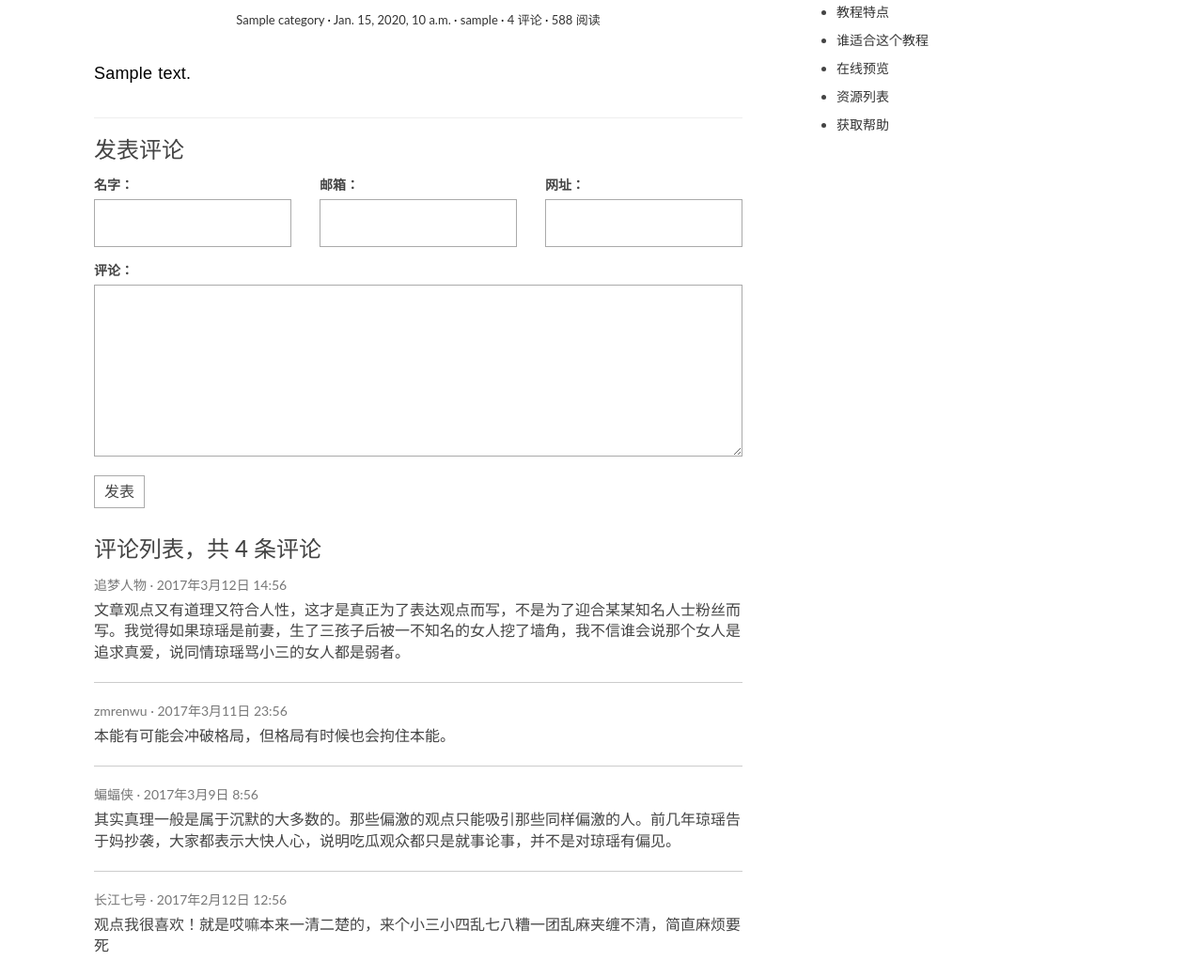
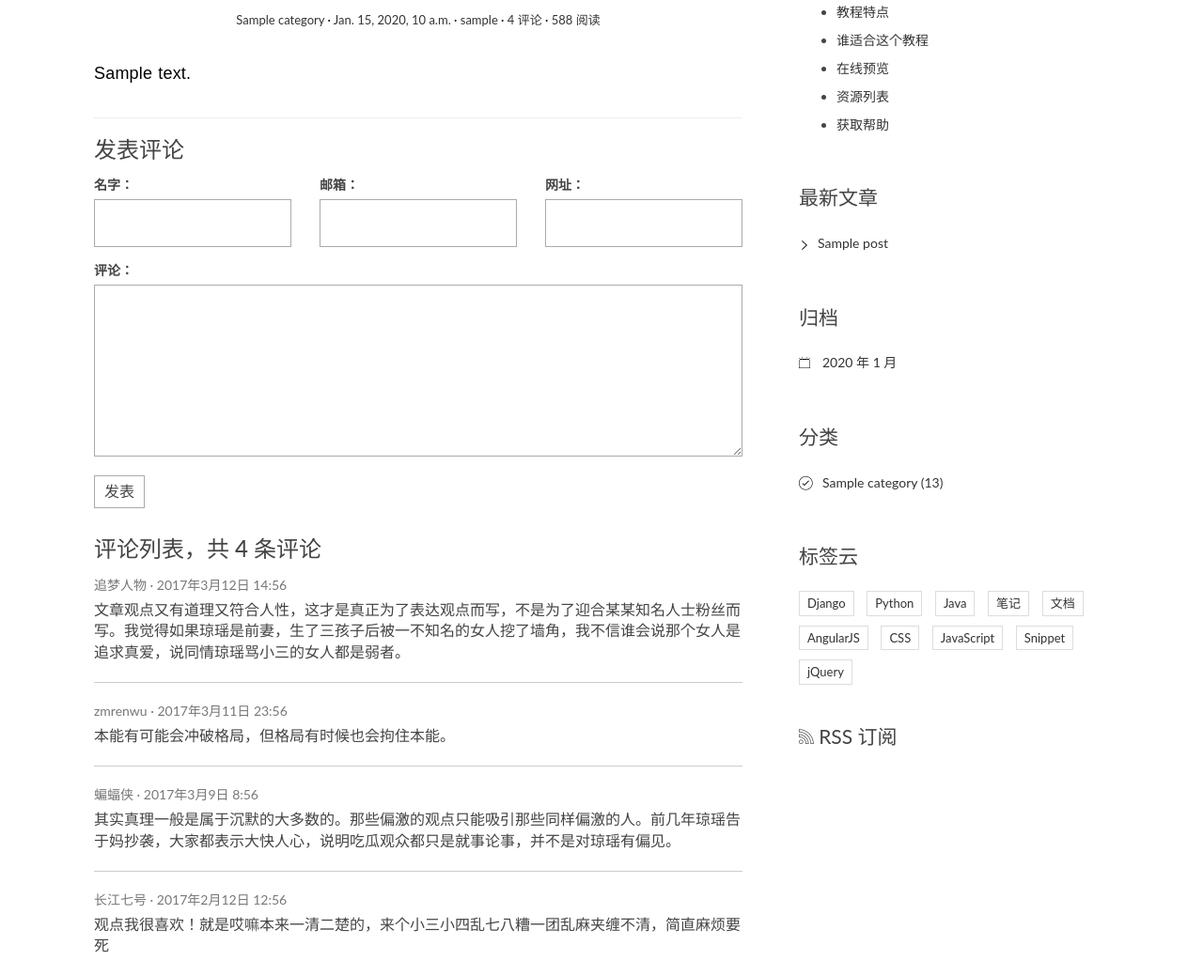
Before and after one commit to janetat/zmrenwu-django-blog-tutorial, a Django app: page /post/1/ in a window 1280 px wide. Shown: the part 221-1260 px from the top of the page at 94% size. Run offline with Django 3.2, Linux system fonts and the light colour scheme; tables that the repository leaves empty hold one stand-in row (values such as "Sample post"); some libraries are stand-ins or nearby versions.

Commit message:
使用自定义模板标签去实时更新侧边栏(半成品)

```diff
--- a/blog/templates/blog/base.html
+++ b/blog/templates/blog/base.html
@@ -1,4 +1,5 @@
 {% load staticfiles %}
+{% load blog_tags %}
 
 <!DOCTYPE html>
 <html>
@@ -10,17 +11,17 @@
     <meta name="viewport" content="width=device-width, initial-scale=1">
 
     <!-- css -->
-    <link rel="stylesheet" href={% static "blog/css/bootstrap.min.css" %}>
     <link rel="stylesheet" href="http://code.ionicframework.com/ionicons/2.0.1/css/ionicons.min.css">
-    <link rel="stylesheet" href={% static "blog/css/pace.css" %}>
-    <link rel="stylesheet" href={% static "blog/css/custom.css" %}>
+    <link rel="stylesheet" href="{% static 'blog/css/bootstrap.min.css' %}">
+    <link rel="stylesheet" href="{% static 'blog/css/pace.css' %}">
+    <link rel="stylesheet" href="{% static 'blog/css/custom.css' %}">
     <link rel="stylesheet" href="{% static 'blog/css/highlights/github.css' %}">
 
     <!-- js -->
-    <script src={% static "blog/js/jquery-2.1.3.min.js" %}></script>
-    <script src={% static "blog/js/bootstrap.min.js" %}></script>
-    <script src={% static "blog/js/pace.min.js" %}></script>
-    <script src={% static "blog/js/modernizr.custom.js" %}></script>
+    <script src="{% static 'blog/js/jquery-2.1.3.min.js' %}"></script>
+    <script src="{% static 'blog/js/bootstrap.min.js' %}"></script>
+    <script src="{% static 'blog/js/pace.min.js' %}"></script>
+    <script src="{% static 'blog/js/modernizr.custom.js' %}"></script>
 </head>
 
 <body>
@@ -29,7 +30,7 @@
         <div class="row">
             <div class="col-md-4 col-sm-5 col-xs-8">
                 <div class="logo">
-                    <h1><a href={% url 'index' %}><b>Black</b> &amp; White</a></h1>
+                    <h1><a href="index.html"><b>Black</b> &amp; White</a></h1>
                 </div>
             </div><!-- col-md-4 -->
             <div class="col-md-8 col-sm-7 col-xs-4">
@@ -68,15 +69,92 @@
 <div class="content-body">
     <div class="container">
         <div class="row">
-
             <main class="col-md-8">
                 {% block main %}
                 {% endblock main %}
             </main>
+            <aside class="col-md-4">
+                {% block toc %}
+                {% endblock toc %}
+                <div class="widget widget-recent-posts">
+                    <h3 class="widget-title">最新文章</h3>
+                    {% get_recent_posts as recent_post_list %}
+                    <ul>
+                        {% for post in recent_post_list %}
+                        <li>
+                            <a href="{{ post.get_absolute_url }}">{{ post.title }}</a>
+                        </li>
+                        {% empty %}
+                            <h1>暂无文章!</h1>
+                        {% endfor %}
+                    </ul>
+                </div>
+                <div class="widget widget-archives">
+                    <h3 class="widget-title">归档</h3>
+                    {% archives as date_list %}
+                    <ul>
+                        {% for date in date_list %}
+                        <li>
+                            <a href="#">{{ date.year }} 年 {{ date.month }} 月</a>
+                        </li>
+                        {% empty %}
+                            <h1>暂无归档</h1>
+                        {% endfor %}
+                    </ul>
+                </div>
 
-            <aside class="col-md-4">
-                {% block aside %}
-                {% endblock aside %}
+                <div class="widget widget-category">
+                    <h3 class="widget-title">分类</h3>
+                    {% get_categories as category_list %}
+                    <ul>
+                        {% for category in category_list %}
+                        <li>
+                            <a href="#">{{ category.name }} <span class="post-count">(13)</span></a>
+                        </li>
+                        {% empty %}
+                            <h1>暂无分类!</h1>
+                        {% endfor %}
+                    </ul>
+                </div>
+
+                <div class="widget widget-tag-cloud">
+                    <h3 class="widget-title">标签云</h3>
+                    <ul>
+                        <li>
+                            <a href="#">Django</a>
+                        </li>
+                        <li>
+                            <a href="#">Python</a>
+                        </li>
+                        <li>
+                            <a href="#">Java</a>
+                        </li>
+                        <li>
+                            <a href="#">笔记</a>
+                        </li>
+                        <li>
+                            <a href="#">文档</a>
+                        </li>
+                        <li>
+                            <a href="#">AngularJS</a>
+                        </li>
+                        <li>
+                            <a href="#">CSS</a>
+                        </li>
+                        <li>
+                            <a href="#">JavaScript</a>
+                        </li>
+                        <li>
+                            <a href="#">Snippet</a>
+                        </li>
+                        <li>
+                            <a href="#">jQuery</a>
+                        </li>
+                    </ul>
+                </div>
+                <div class="rss">
+                    <a href=""><span class="ion-social-rss-outline"></span> RSS 订阅</a>
+                </div>
             </aside>
         </div>
     </div>
@@ -107,7 +185,7 @@
     </nav>
 </div>
 
-<script src="js/script.js"></script>
+<script src="{% static 'blog/js/script.js' %}"></script>
 
 </body>
 </html>
--- a/blog/templates/blog/detail.html
+++ b/blog/templates/blog/detail.html
@@ -76,7 +76,7 @@
         </div>
     </section>
 {% endblock main %}
-{% block aside %}
+{% block toc %}
     <div class="widget widget-content">
         <h3 class="widget-title">文章目录</h3>
         <ul>
@@ -97,4 +97,4 @@
             </li>
         </ul>
     </div>
-{% endblock aside %}
+{% endblock toc %}
--- a/blog/templates/blog/index.html
+++ b/blog/templates/blog/index.html
@@ -1,3 +1,4 @@
+
 {% extends 'blog/base.html' %}
 
 {% block main %}
@@ -17,7 +18,7 @@
                 </div>
             </header>
             <div class="entry-content clearfix">
-                <p>{{ post.excerpt }}</p>
+                <p>{{ post.abstract }}</p>
                 <div class="read-more cl-effect-14">
                     <a href="{{ post.get_absolute_url }}" class="more-link">继续阅读 <span class="meta-nav">→</span></a>
                 </div>
--- /dev/null
+++ b/blog/templatetags/blog_tags.py
@@ -0,0 +1,21 @@
+from django import template
+from ..models import Post, Category
+
+register = template.Library()
+
+
+@register.simple_tag
+def get_recent_posts(num=5):
+    """最新文章模板标签"""
+    return Post.objects.all().order_by('-created_time')[:num]
+
+
+@register.simple_tag
+def archives():
+    """归档模板标签"""
+    return Post.objects.dates('created_time', 'month', order='DESC')
+
+@register.simple_tag
+def get_categories():
+    """分类模板标签"""
+    return Category.objects.all()
```
Also changed, not shown: blog/templatetags/__init__.py (added).
